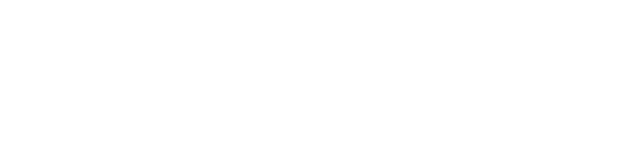
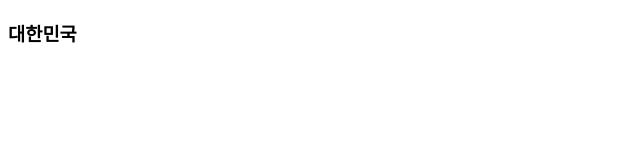
Before and after one commit to nampole/opentutorials, a plain HTML site: page index.html in a window 1280 px wide. Shown: the whole page, without its empty margins (0-640 px from the left). Drawn offline with Linux system fonts and the light colour scheme.

Commit message:
body 콘텐츠 추가

```diff
--- a/index.html
+++ b/index.html
@@ -4,6 +4,6 @@
 	<title></title>
 </head>
 <body>
-
+	<h3>대한민국</h3>
 </body>
 </html>
```
